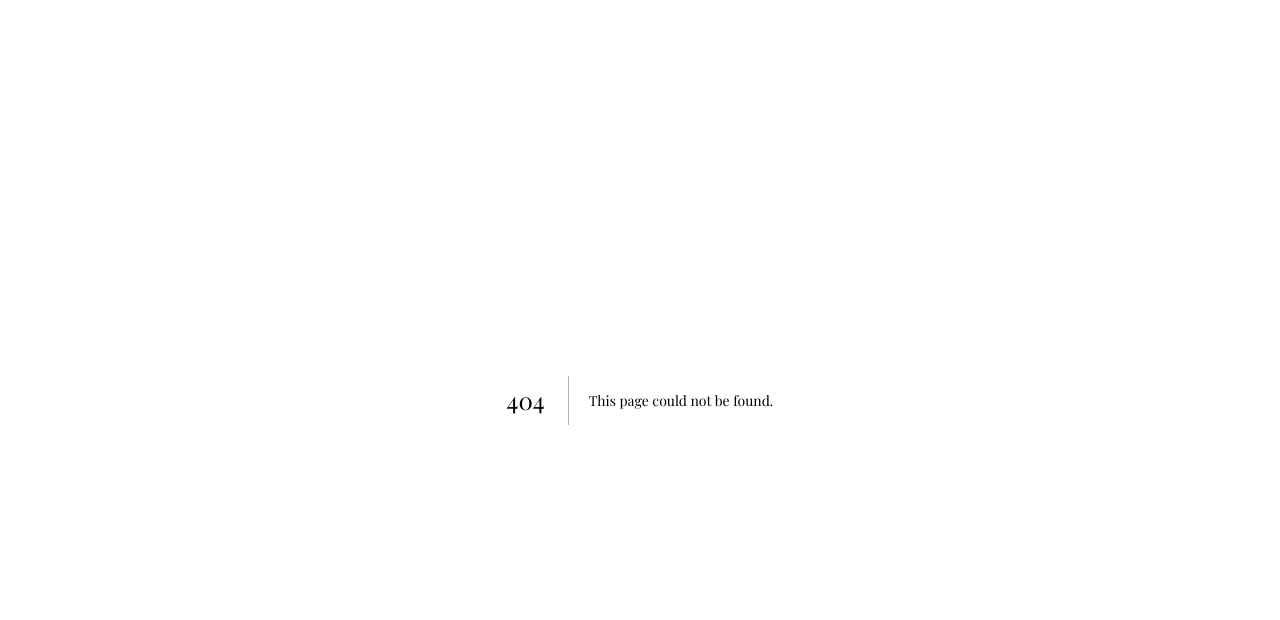
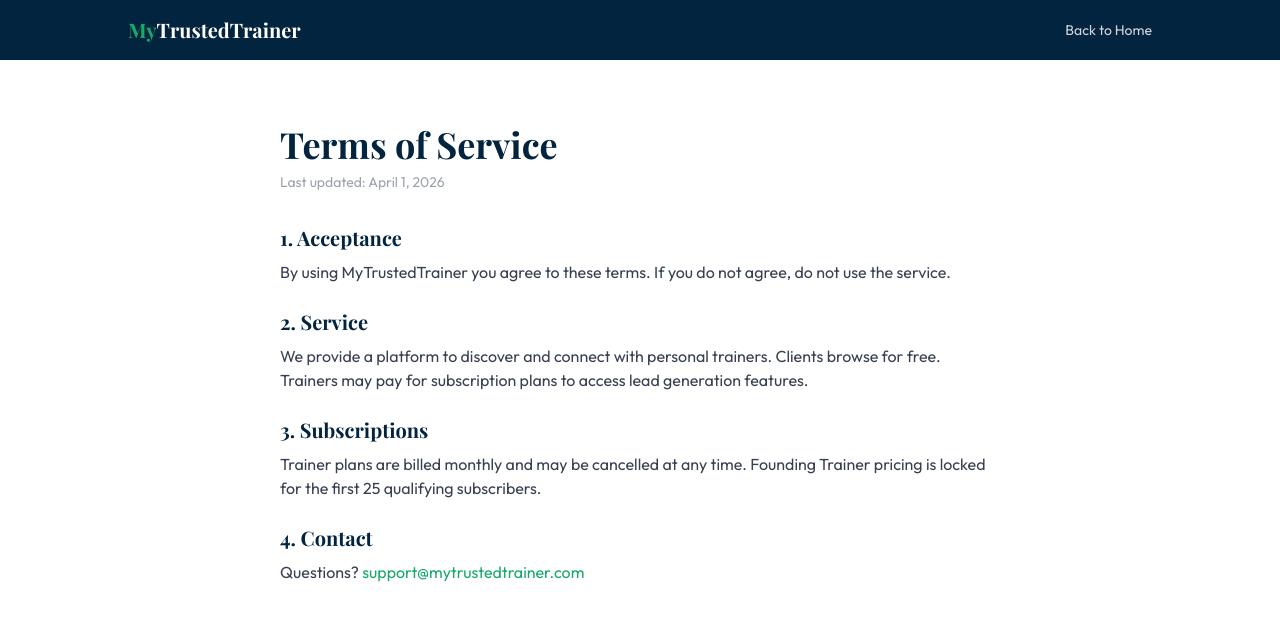
Before and after one commit to MyTrustedTrainer/mytrustedtrainer, a Next.js app: page /terms in a window 1280 px wide. Before the commit this address had no page. Shown: the top 620 px of the page. Built offline with nearby package versions, Linux system fonts and the light colour scheme.

Commit message:
Add app/terms/page.tsx

```diff
--- /dev/null
+++ b/app/terms/page.tsx
@@ -0,0 +1,23 @@
+import Link from 'next/link'
+export default function TermsPage() {
+  return (
+    <div className="min-h-screen bg-white">
+      <nav className="bg-[#03243F] text-white px-6 py-4">
+        <div className="max-w-5xl mx-auto flex items-center justify-between">
+          <Link href="/" className="text-xl font-bold" style={{fontFamily:'Playfair Display'}}><span className="text-[#18A96B]">My</span>TrustedTrainer</Link>
+          <Link href="/" className="text-gray-300 hover:text-white text-sm">Back to Home</Link>
+        </div>
+      </nav>
+      <div className="max-w-3xl mx-auto px-6 py-16">
+        <h1 className="text-4xl font-bold text-[#03243F] mb-2" style={{fontFamily:'Playfair Display'}}>Terms of Service</h1>
+        <p className="text-gray-400 text-sm mb-8">Last updated: April 1, 2026</p>
+        <div className="space-y-6 text-gray-700">
+          <section><h2 className="text-xl font-bold text-[#03243F] mb-2">1. Acceptance</h2><p>By using MyTrustedTrainer you agree to these terms. If you do not agree, do not use the service.</p></section>
+          <section><h2 className="text-xl font-bold text-[#03243F] mb-2">2. Service</h2><p>We provide a platform to discover and connect with personal trainers. Clients browse for free. Trainers may pay for subscription plans to access lead generation features.</p></section>
+          <section><h2 className="text-xl font-bold text-[#03243F] mb-2">3. Subscriptions</h2><p>Trainer plans are billed monthly and may be cancelled at any time. Founding Trainer pricing is locked for the first 25 qualifying subscribers.</p></section>
+          <section><h2 className="text-xl font-bold text-[#03243F] mb-2">4. Contact</h2><p>Questions? <a href="mailto:support@mytrustedtrainer.com" className="text-[#18A96B] hover:underline">support@mytrustedtrainer.com</a></p></section>
+        </div>
+      </div>
+    </div>
+  )
+}
```
